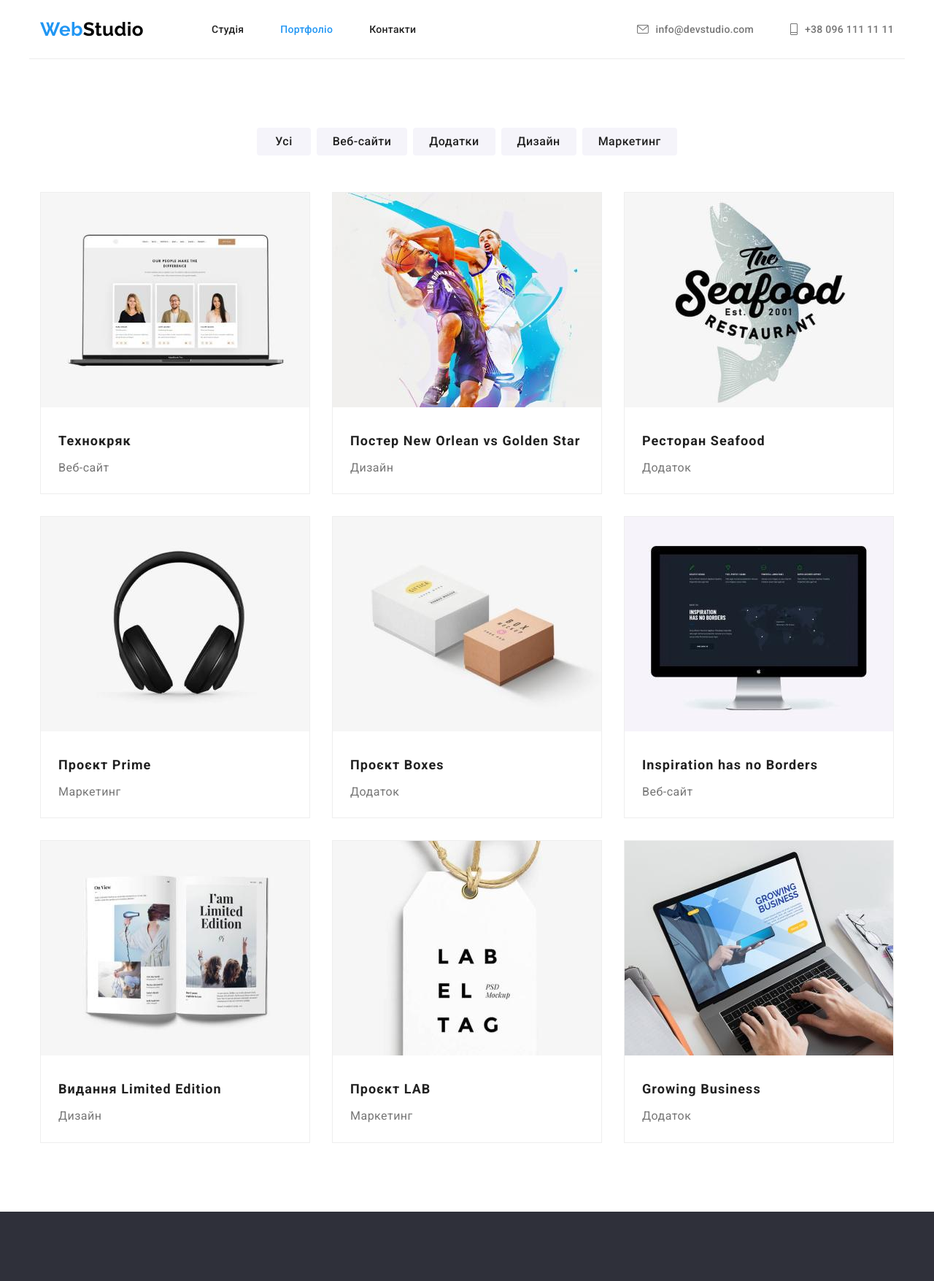
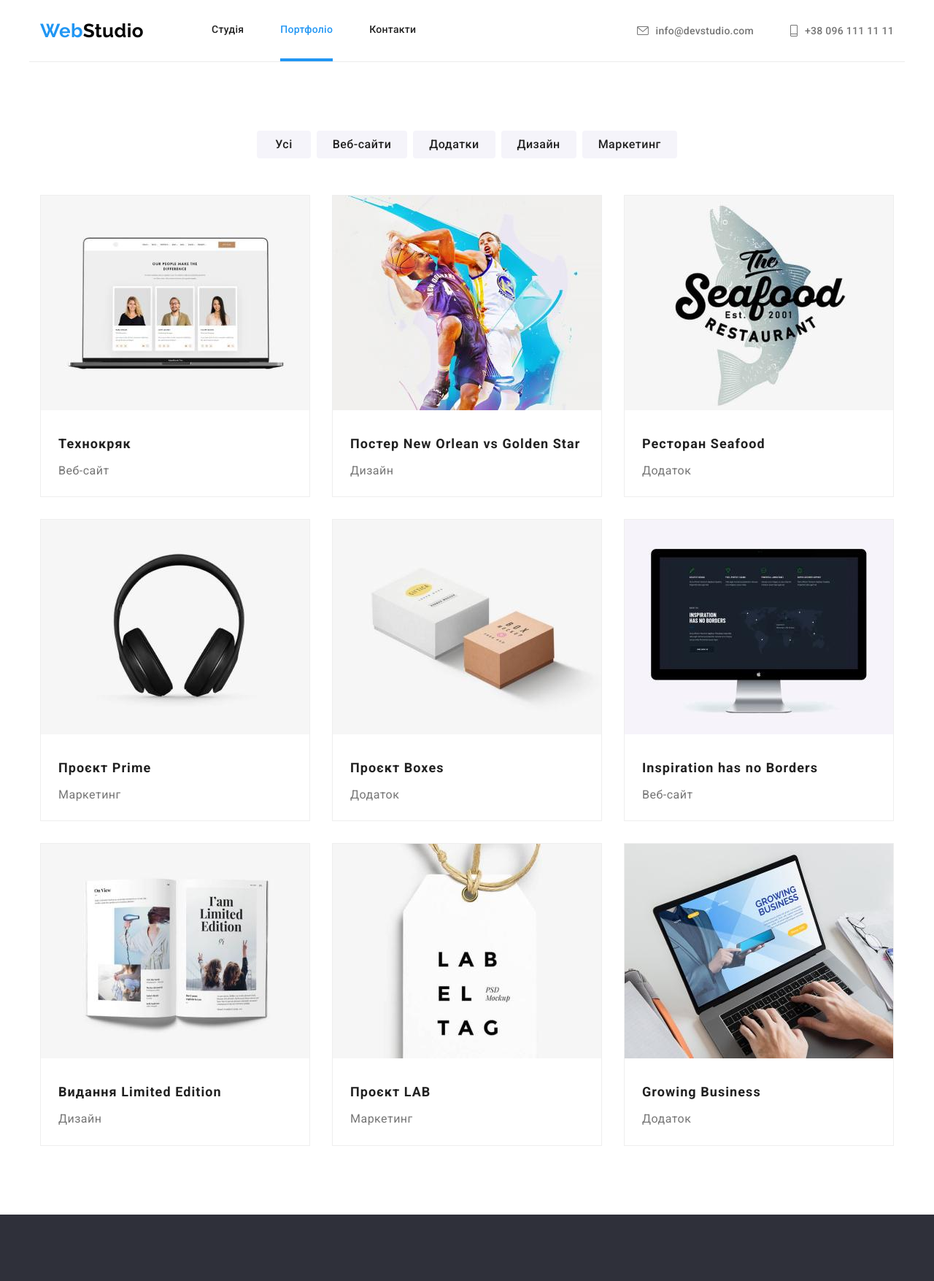
Before and after one commit to 11Anatoliy11/goit-markup-hw-05-, a plain HTML site: page portfolio.html in a window 1280 px wide. Shown: the top 1755 px of the page at 73% size. Drawn offline with nearby package versions, Linux system fonts and the light colour scheme.

Commit message:
Готовий

```diff
--- a/css/styles.css
+++ b/css/styles.css
@@ -86,6 +86,14 @@ h3 {
 .social-links .link-nav.current {
   display: flex;
   color: var(--accent-color);
+}
+
+.item-nav.current::after {
+  content: "";
+  display: block;
+  width: 100%;
+  height: 4px;
+  background-color: var(--accent-color);
 }
 
 .item-nav+.item-nav {
@@ -602,7 +610,6 @@ ul {
   width: 370px;
   margin-left: 0;
   margin-bottom: 30px;
-  box-shadow: 0;
   border: 1px solid var(--gray);
   transition: box-shadow 250ms cubic-bezier(0.4, 0, 0.2, 1);
 }
@@ -645,7 +652,8 @@ ul {
   transition: transform 250ms cubic-bezier(0.4, 0, 0.2, 1);
 }
 
-.item:hover .portfolio-item .overflow {
+.section-portfolio .item:hover .overflow,
+.section-portfolio .item:focus .overflow {
   transform: translateY(0);
 }
 
--- a/portfolio.html
+++ b/portfolio.html
@@ -35,11 +35,9 @@
             <a href="/"
                class="link-nav"> Студія </a>
           </li>
-          <li class="item-nav">
+          <li class="item-nav current">
             <a href="./portfolio.html"
-               class="link-nav current">
-              Портфоліо
-            </a>
+               class="link-nav current">Портфоліо</a>
           </li>
           <li class="item-nav">
             <a href="/"
@@ -125,7 +123,7 @@
               </div>
             </div>
             <div>
-              <h3 class="section-work">Постер New Orlean vs Golden Star</h3>
+              <h3 class="section-work">Постер <span lang="en">New Orlean vs Golden Star</span> </h3>
               <p class="section-project">Дизайн</p>
             </div>
           </div>
@@ -140,7 +138,7 @@
               </div>
             </div>
             <div>
-              <h3 class="section-work">Ресторан Seafood</h3>
+              <h3 class="section-work">Ресторан <span lang="en">Seafood</span></h3>
               <p class="section-project">Додаток</p>
             </div>
           </div>
@@ -155,7 +153,7 @@
               </div>
             </div>
             <div>
-              <h3 class="section-work">Проєкт Prime</h3>
+              <h3 class="section-work">Проєкт <span lang="en">Prime</span></h3>
               <p class="section-project">Маркетинг</p>
             </div>
           </div>
@@ -170,7 +168,7 @@
               </div>
             </div>
             <div>
-              <h3 class="section-work">Проєкт Boxes</h3>
+              <h3 class="section-work">Проєкт <span lang="en">Boxes</span></h3>
               <p class="section-project">Додаток</p>
             </div>
           </div>
@@ -185,7 +183,7 @@
               </div>
             </div>
             <div>
-              <h3 class="section-work">Inspiration has no Borders</h3>
+              <h3 lang="en" class="section-work">Inspiration has no Borders</h3>
               <p class="section-project">Веб-сайт</p>
             </div>
           </div>
@@ -200,7 +198,7 @@
               </div>
             </div>
             <div>
-              <h3 class="section-work">Видання Limited Edition</h3>
+              <h3 class="section-work">Видання <span lang="en">Limited Edition</span></h3>
               <p class="section-project">Дизайн</p>
             </div>
           </div>
@@ -215,7 +213,7 @@
               </div>
             </div>
             <div>
-              <h3 class="section-work">Проєкт LAB</h3>
+              <h3 class="section-work">Проєкт <span lang="en">LAB</span></h3>
               <p class="section-project">Маркетинг</p>
             </div>
           </div>
@@ -230,7 +228,7 @@
               </div>
             </div>
             <div>
-              <h3 class="section-work">Growing Business</h3>
+              <h3 lang="en" class="section-work">Growing Business</h3>
               <p class="section-project">Додаток</p>
             </div>
           </div>
```
Also changed, not shown: index.html (+1 -1 lines).
